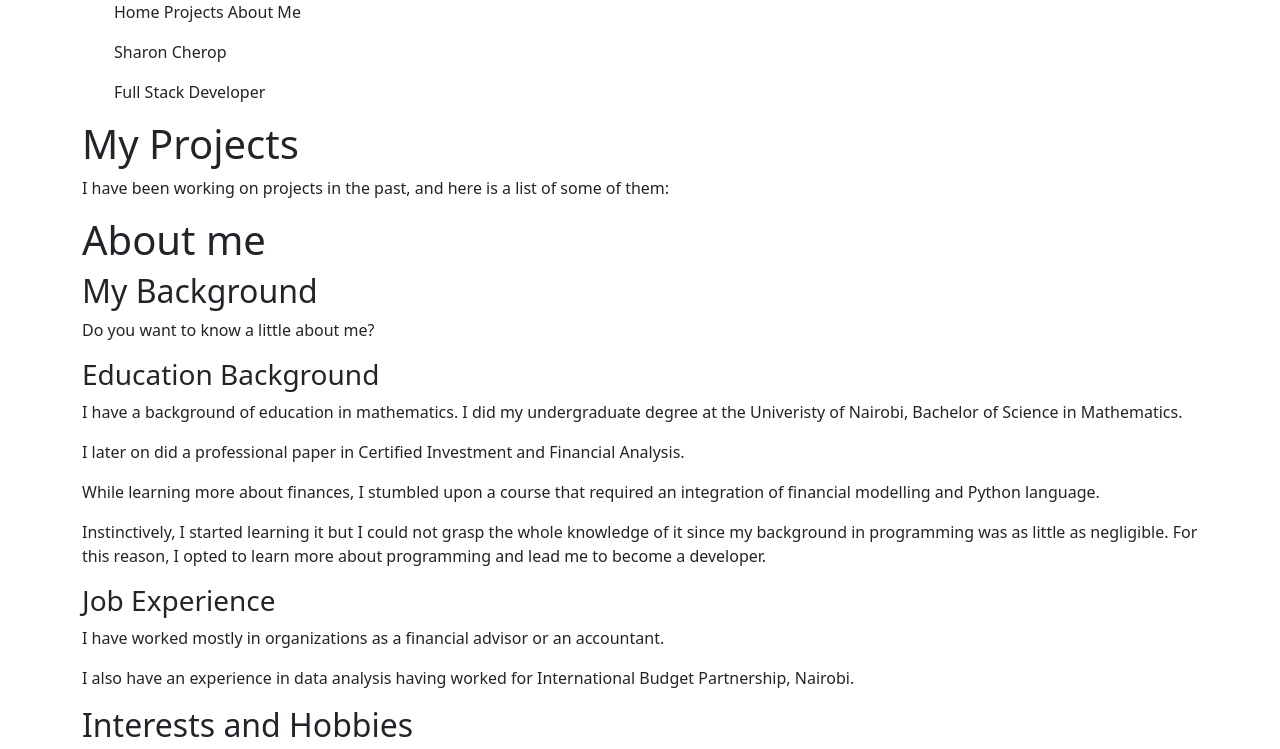
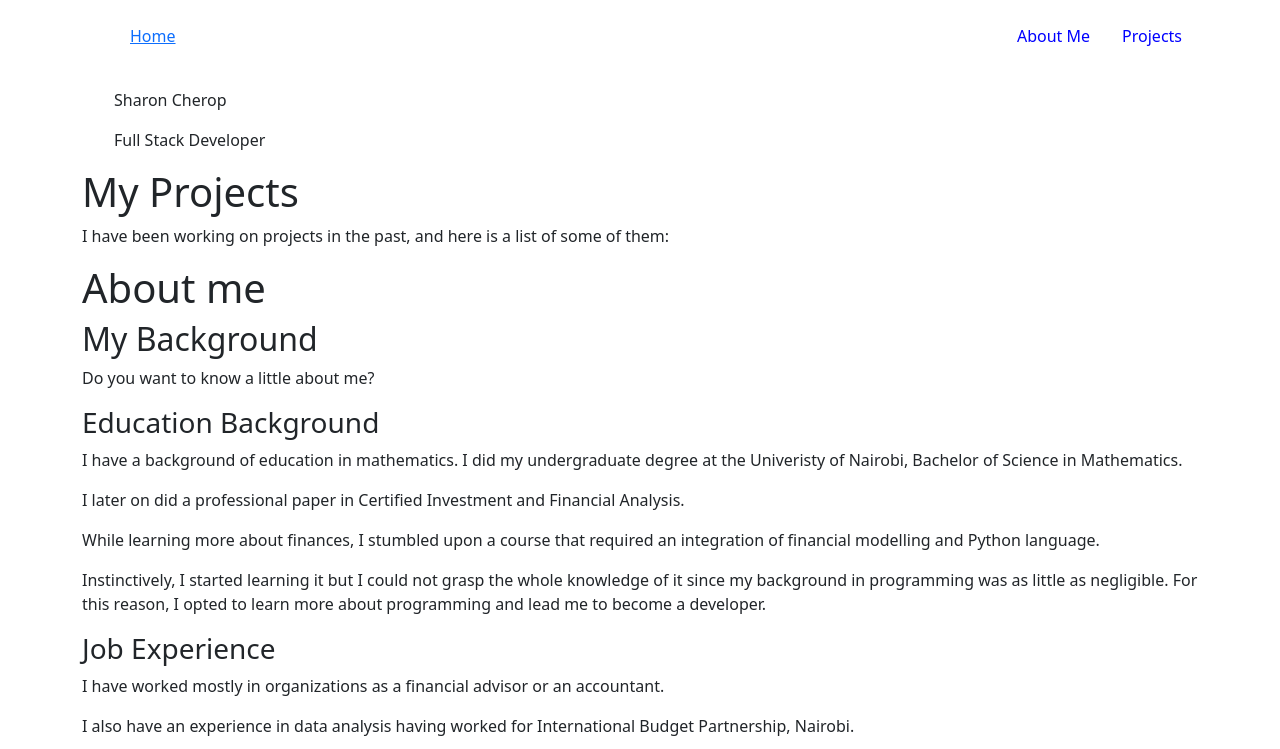
Before and after one commit to CheropS/my-portfolio, a plain HTML site: page index.html in a window 1280 px wide. Shown: the top 749 px of the page. Drawn offline with Linux system fonts and the light colour scheme.

Commit message:
editing navbar by adding padding and color

```diff
--- a/index.css
+++ b/index.css
@@ -0,0 +1,14 @@
+.navbar{
+    display: inline;
+    flex-direction: column;
+    justify-content: space-between;
+    color: blue;
+    padding: 16px;
+}
+li {
+    display: inline;
+
+}
+li a {
+    padding: 14px 16px;
+}
--- a/index.html
+++ b/index.html
@@ -10,12 +10,12 @@
 </head>
 <body>
     <div class="container">
-        <div class="jumbotron">
+        <div class="navbar">
         <nav>
             <ul>
-                <a>Home</a>
-                <a>Projects</a>
-                <a>About Me</a>
+                <li><a href="#home">Home</a></li>
+                <li style="float: right"><a>Projects</a></li>
+                <li style="float: right"><a>About Me</a></li>
             </ul>
         </nav>
         </div>
```
